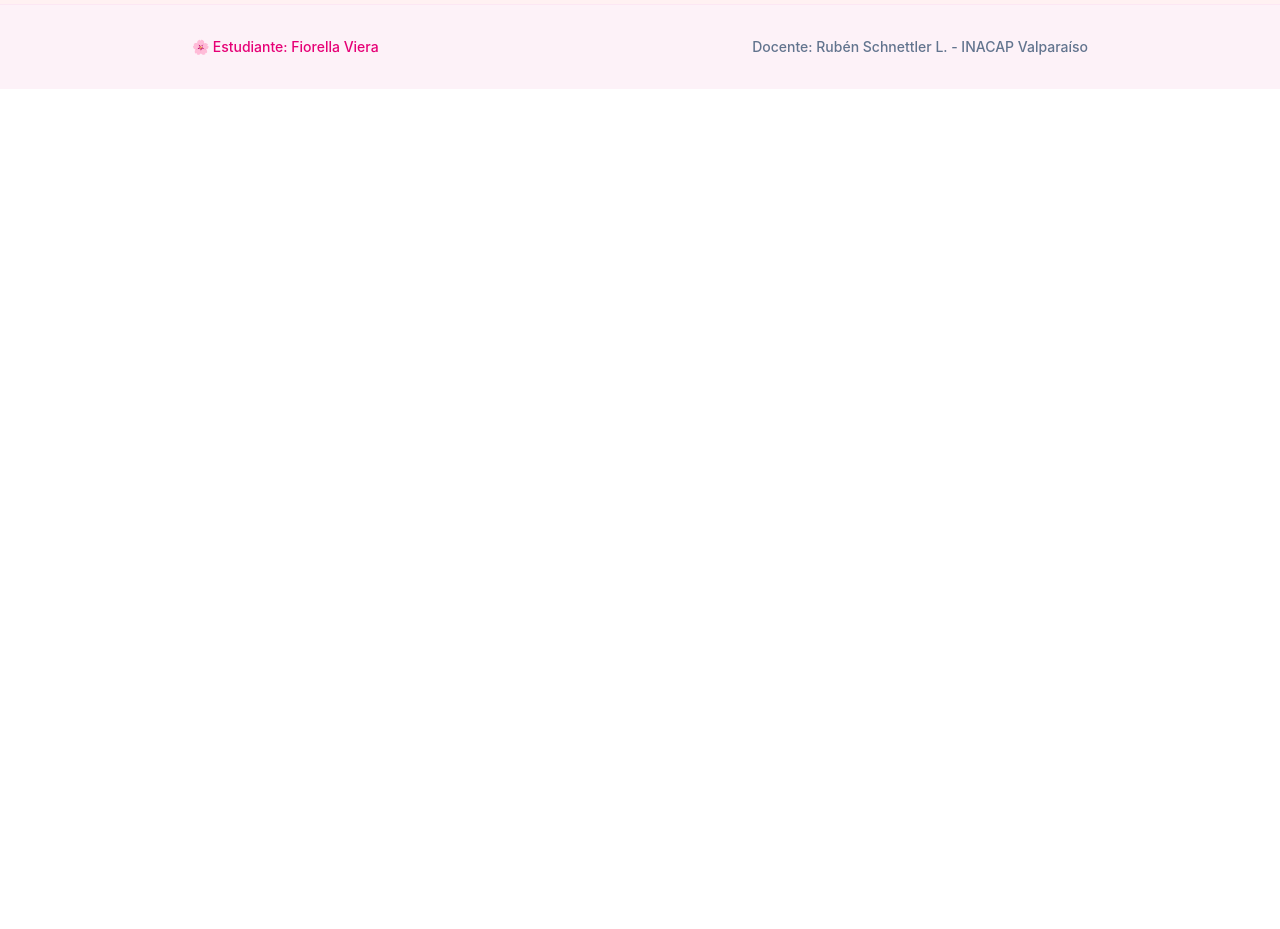
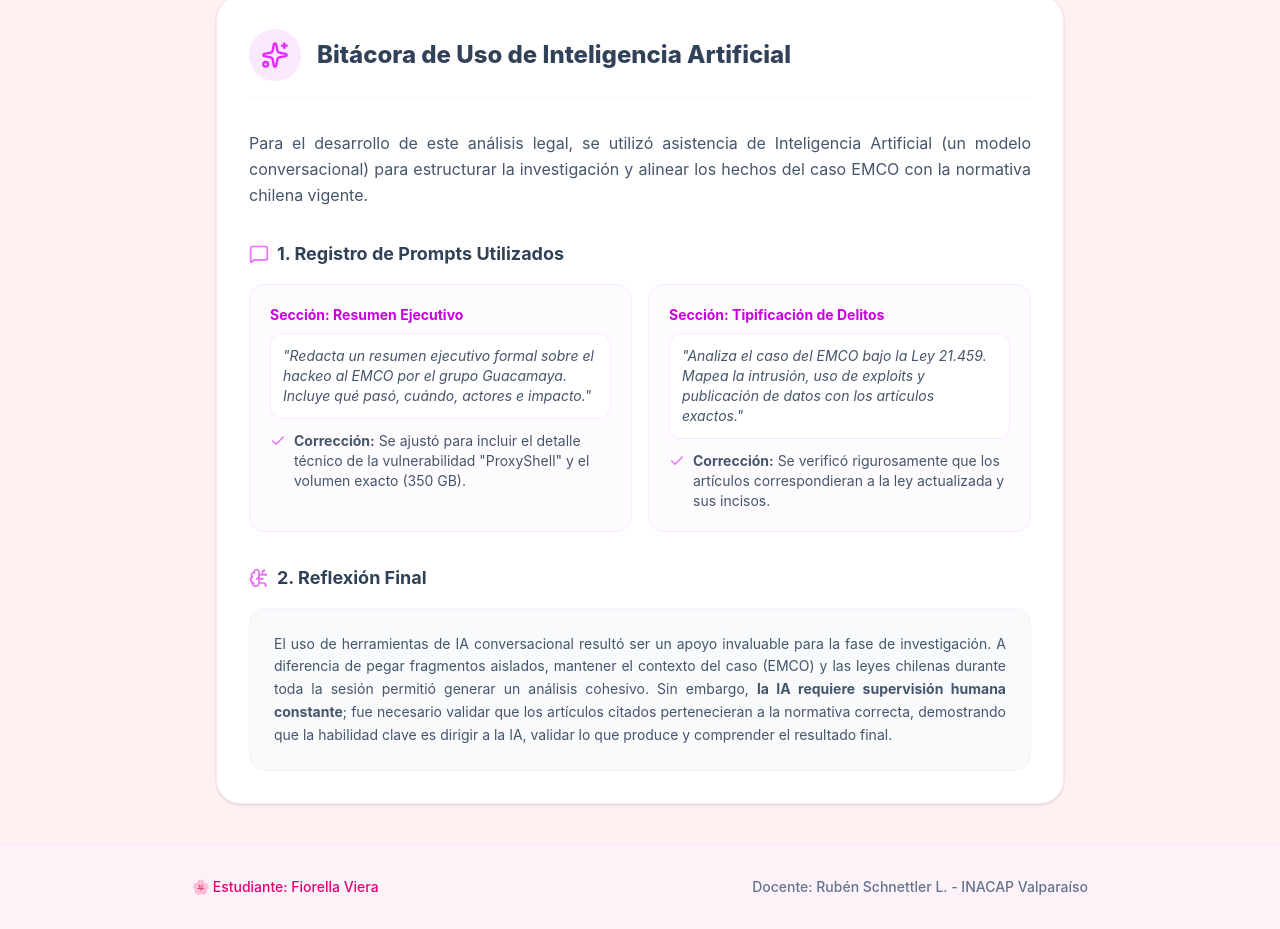
Before and after one commit to fiorellaviera/informe_viefio, a React (Vite) app: page / in a window 1280 px wide. Shown: the part 5933-6862 px from the top of the page. Before the commit the page ends 6022 px from the top, so only its background shows below. Built offline with nearby package versions, Linux system fonts and the light colour scheme.

Commit message:
Agrega componente prompts

```diff
--- a/src/App.jsx
+++ b/src/App.jsx
@@ -6,6 +6,7 @@ import Comparacion from './components/Comparacion'
 import Responsabilidades from './components/Responsabilidades'
 import Datos from './components/Datos'
 import Conclusiones from './components/Conclusiones'
+import Prompts from './components/Prompts'
 
 function App() {
   return (
@@ -51,6 +52,7 @@ function App() {
         <Responsabilidades />
         <Datos />
         <Conclusiones />
+        <Prompts />
 
 
       </main>
--- /dev/null
+++ b/src/components/Prompts.jsx
@@ -0,0 +1,72 @@
+import { Sparkles, MessageSquare, Check, BrainCircuit } from 'lucide-react'
+
+function Prompts() {
+  return (
+    <div className="bg-white rounded-3xl shadow-sm border border-pink-100 p-8">
+      {/* Encabezado */}
+      <div className="flex items-center gap-4 mb-8 pb-4 border-b border-pink-50">
+        <div className="p-3 bg-fuchsia-100 rounded-full text-fuchsia-500">
+          <Sparkles size={28} />
+        </div>
+        <h2 className="text-2xl font-extrabold text-slate-700">
+          Bitácora de Uso de Inteligencia Artificial
+        </h2>
+      </div>
+
+      <p className="text-slate-600 mb-8 leading-relaxed text-justify">
+        Para el desarrollo de este análisis legal, se utilizó asistencia de Inteligencia Artificial (un modelo conversacional) para estructurar la investigación y alinear los hechos del caso EMCO con la normativa chilena vigente.
+      </p>
+
+      <div className="space-y-8">
+
+        {/* Sección de Prompts */}
+        <div>
+          <div className="flex items-center gap-2 mb-4">
+            <MessageSquare className="text-fuchsia-400" size={20} />
+            <h3 className="text-lg font-bold text-slate-700">1. Registro de Prompts Utilizados</h3>
+          </div>
+
+          <div className="grid grid-cols-1 md:grid-cols-2 gap-4">
+            {/* Prompt 1 */}
+            <div className="bg-fuchsia-50/40 rounded-2xl p-5 border border-fuchsia-100">
+              <strong className="text-fuchsia-600 text-sm block mb-2">Sección: Resumen Ejecutivo</strong>
+              <div className="bg-white p-3 rounded-xl border border-fuchsia-100 text-sm text-slate-600 italic mb-3">
+                "Redacta un resumen ejecutivo formal sobre el hackeo al EMCO por el grupo Guacamaya. Incluye qué pasó, cuándo, actores e impacto."
+              </div>
+              <div className="flex gap-2 items-start text-sm text-slate-600">
+                <Check className="text-fuchsia-400 shrink-0 mt-0.5" size={16} />
+                <span><strong>Corrección:</strong> Se ajustó para incluir el detalle técnico de la vulnerabilidad "ProxyShell" y el volumen exacto (350 GB).</span>
+              </div>
+            </div>
+
+            {/* Prompt 2 */}
+            <div className="bg-fuchsia-50/40 rounded-2xl p-5 border border-fuchsia-100">
+              <strong className="text-fuchsia-600 text-sm block mb-2">Sección: Tipificación de Delitos</strong>
+              <div className="bg-white p-3 rounded-xl border border-fuchsia-100 text-sm text-slate-600 italic mb-3">
+                "Analiza el caso del EMCO bajo la Ley 21.459. Mapea la intrusión, uso de exploits y publicación de datos con los artículos exactos."
+              </div>
+              <div className="flex gap-2 items-start text-sm text-slate-600">
+                <Check className="text-fuchsia-400 shrink-0 mt-0.5" size={16} />
+                <span><strong>Corrección:</strong> Se verificó rigurosamente que los artículos correspondieran a la ley actualizada y sus incisos.</span>
+              </div>
+            </div>
+          </div>
+        </div>
+
+        {/* Sección de Reflexión */}
+        <div>
+          <div className="flex items-center gap-2 mb-4">
+            <BrainCircuit className="text-fuchsia-400" size={20} />
+            <h3 className="text-lg font-bold text-slate-700">2. Reflexión Final</h3>
+          </div>
+          <div className="bg-slate-50 p-6 rounded-2xl border border-slate-100 text-sm text-slate-600 leading-relaxed text-justify">
+            El uso de herramientas de IA conversacional resultó ser un apoyo invaluable para la fase de investigación. A diferencia de pegar fragmentos aislados, mantener el contexto del caso (EMCO) y las leyes chilenas durante toda la sesión permitió generar un análisis cohesivo. Sin embargo, <strong>la IA requiere supervisión humana constante</strong>; fue necesario validar que los artículos citados pertenecieran a la normativa correcta, demostrando que la habilidad clave es dirigir a la IA, validar lo que produce y comprender el resultado final.
+          </div>
+        </div>
+
+      </div>
+    </div>
+  )
+}
+
+export default Prompts
```
